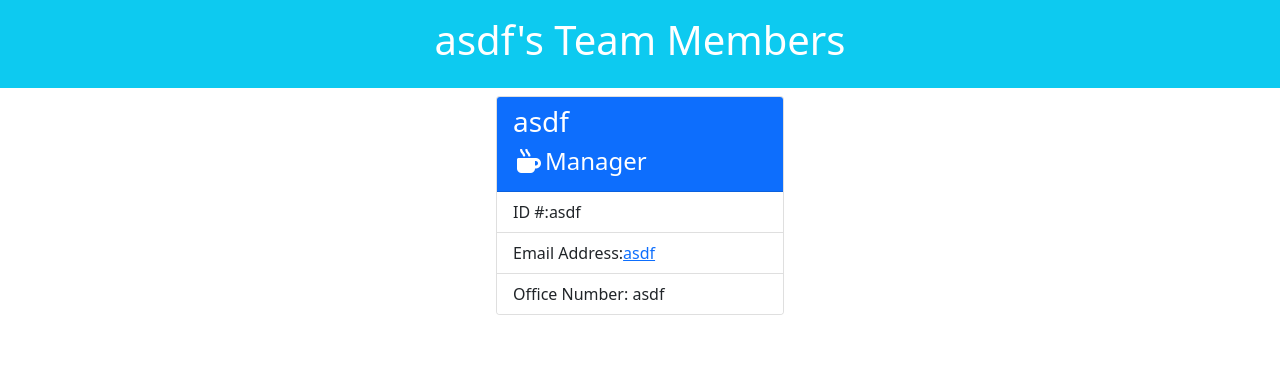
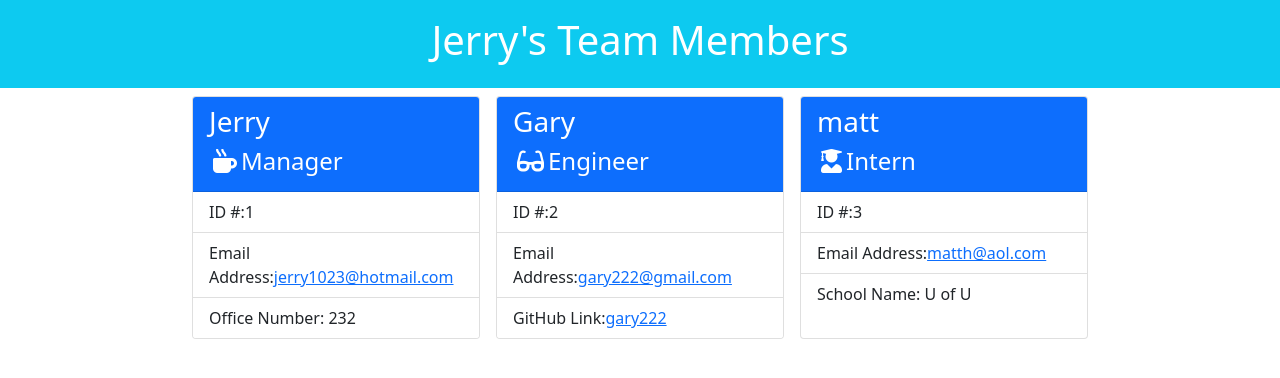
Before and after one commit to JuanHernandez96/OOP-TPG, a website: page dist/index.html in a window 1280 px wide. Drawn offline with nearby package versions, Linux system fonts and the light colour scheme.

Commit message:
added final code

```diff
--- a/dist/index.html
+++ b/dist/index.html
@@ -14,7 +14,7 @@
     </head>
     <body>
         <header class="bg-info d-flex justify-content-center p-3 text-white">
-            <h1>asdf's Team Members</h1>
+            <h1>Jerry's Team Members</h1>
         </header>
         <section>
             <div class="flex-wrap justify-content-center d-flex container">
@@ -22,17 +22,41 @@
 
                 <div class="card m-2" style="width: 18rem;">
                     <div class="card-header bg-primary text-white">
-                        <h3>asdf</h3>
+                        <h3>Jerry</h3>
                         <h4><span class="fas fa-mug-hot px-1"></span>Manager</h4>
                     </div>
                     <ul class= "list-group list-group-flush">
-                        <li class="list-group-item">ID #:asdf</li>
-                        <li class="list-group-item">Email Address:<a href="mailto:asdf" target="_blank">asdf</a></li>
-                        <li class="list-group-item">Office Number: asdf</li>
+                        <li class="list-group-item">ID #:1</li>
+                        <li class="list-group-item">Email Address:<a href="mailto:jerry1023@hotmail.com" target="_blank">jerry1023@hotmail.com</a></li>
+                        <li class="list-group-item">Office Number: 232</li>
                     </ul>
                 </div>
 
 
+                    <div class="card m-2" style="width: 18rem;">
+                    <div class="card-header bg-primary text-white">
+                        <h3>Gary</h3>
+                        <h4><span class="fas fa-glasses px-1"></span>Engineer</h4>
+                    </div>
+                        <ul class= "list-group list-group-flush">
+                            <li class="list-group-item">ID #:2</li>
+                            <li class="list-group-item">Email Address:<a href="mailto:gary222@gmail.com" target="_blank">gary222@gmail.com</a></li>
+                            <li class="list-group-item">GitHub Link:<a href="https://github.com/gary222" target="_blank">gary222</a></li>
+                        </ul>
+                    </div>
+
+
+                        <div class="card m-2" style="width: 18rem;">
+                        <div class="card-header bg-primary text-white">
+                            <h3>matt</h3>
+                            <h4><span class="fas fa-user-graduate px-1"></span>Intern</h4>
+                        </div>
+                            <ul class= "list-group list-group-flush">
+                                <li class="list-group-item">ID #:3</li>
+                                <li class="list-group-item">Email Address:<a href="mailto:matth@aol.com" target="_blank">matth@aol.com</a></li>
+                                <li class="list-group-item">School Name: U of U</li>
+                            </ul>
+                        </div>
 
 
             </div>
```
